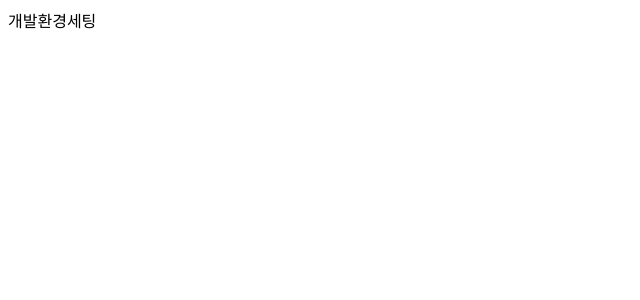
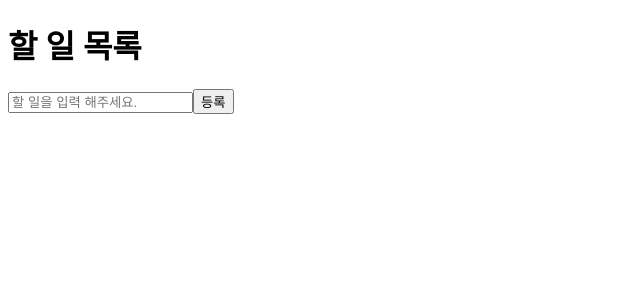
Before and after one commit to SiyunShin/todolist-study, a React (Vite) app: page / in a window 1280 px wide. Shown: the top 300 px of the page, without its empty margins (0-640 px from the left). Built offline with nearby package versions, Linux system fonts and the light colour scheme.

Commit message:
feat(app): 할 일 등록 기능 추가

```diff
--- a/src/App.tsx
+++ b/src/App.tsx
@@ -1,5 +1,50 @@
+import { useState } from "react";
+
+export type Todo = {
+  id: number;
+  text: string;
+  completed: boolean;
+};
+
 function App() {
-  return <>개발환경세팅</>;
+  const [inputText, setInputText] = useState<string>("");
+  const [todos, setTodos] = useState<Todo[]>([]);
+
+  const handleInputText = (e: React.ChangeEvent<HTMLInputElement>) => {
+    setInputText(e.target.value);
+  };
+
+  const handleSubmitTodo = (
+    e: React.MouseEvent<HTMLButtonElement, MouseEvent>
+  ) => {
+    e.preventDefault();
+    if (inputText) {
+      setTodos([
+        ...todos,
+        { id: Math.random() * 1000, text: inputText, completed: false },
+      ]);
+      setInputText("");
+      return;
+    }
+    alert("할 일을 입력해주세요");
+  };
+
+  return (
+    <div>
+      <h1>할 일 목록</h1>
+      <form>
+        <input
+          type="text"
+          placeholder="할 일을 입력 해주세요."
+          onChange={(e) => handleInputText(e)}
+          value={inputText}
+        />
+        <button type="submit" onClick={(e) => handleSubmitTodo(e)}>
+          등록
+        </button>
+      </form>
+    </div>
+  );
 }
 
 export default App;
```
